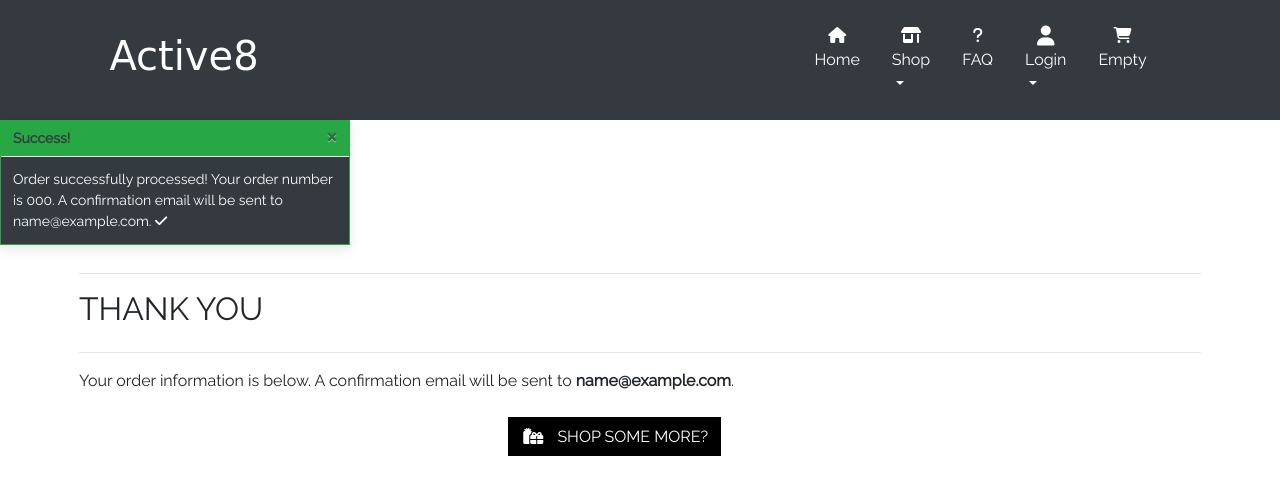
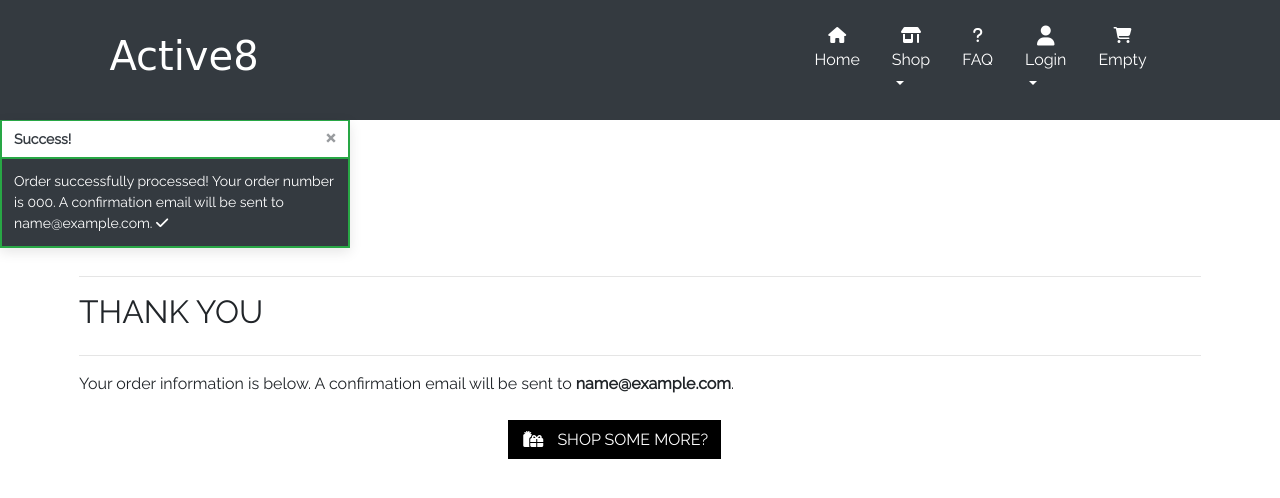
Before and after one commit to CeciliaSwe/portfolio-5th, a Django app: page /payment/payment_success/000 in a window 1280 px wide. Shown: the top 498 px of the page. Run offline with Django 3.2, Linux system fonts and the light colour scheme; tables that the repository leaves empty hold one stand-in row (values such as "Sample post"); some libraries are stand-ins or nearby versions; some web fonts are replaced.

Commit message:
Restyle toasts to increase contrast

```diff
--- a/portfolio-5th/settings.py
+++ b/portfolio-5th/settings.py
@@ -26,7 +26,7 @@ SECRET_KEY = os.environ.get('SECRET_KEY', '*')
 # SECURITY WARNING: don't run with debug turned on in production!
 
 #DEBUG = 'DEVELOPMENT' in os.environ
-DEBUG = False
+DEBUG = True
 
 ALLOWED_HOSTS = ['active8-adventures.herokuapp.com', 'localhost']
 
--- a/templates/includes/toasts/toast_error.html
+++ b/templates/includes/toasts/toast_error.html
@@ -1,12 +1,12 @@
 <div class="toast custom-toast rounded-0 border-top-0 border-danger background" data-autohide="false">
     <div class="w-100 toast-capper bg-danger"></div>
-    <div class="toast-header bg-danger fw-bold text-dark">
+    <div class="toast-header bg-white fw-bold text-dark border-danger border border-5">
         <strong class="mr-auto">Error!</strong>
         <button type="button" class="ml-2 mb-1 close text-danger" data-dismiss="toast" aria-label="Close">
             <span aria-hidden="true">&times;</span>
         </button>
     </div>
-    <div class="toast-body bg-dark text-danger border-danger">
+    <div class="toast-body bg-dark text-white border-danger border border-5">
         {{ message }}
     </div>
   </div>
--- a/templates/includes/toasts/toast_info.html
+++ b/templates/includes/toasts/toast_info.html
@@ -1,12 +1,12 @@
 <div class="toast custom-toast rounded-0 border-top-0 border-info background" data-autohide="false">
   <div class="w-100 toast-capper bg-info"></div>
-  <div class="toast-header bg-info fw-bold text-dark">
+  <div class="toast-header bg-white fw-bold text-dark border border-5 border-info">
       <strong class="mr-auto">Info!</strong>
       <button type="button" class="ml-2 mb-1 close text-dark" data-dismiss="toast" aria-label="Close">
           <span aria-hidden="true">&times;</span>
       </button>
   </div>
-  <div class="toast-body bg-dark text-info border-info">
+  <div class="toast-body bg-dark text-white border-info border border-5">
       {{ message }}
   </div>
 </div>
--- a/templates/includes/toasts/toast_success.html
+++ b/templates/includes/toasts/toast_success.html
@@ -1,12 +1,12 @@
 <div class="toast custom-toast rounded-0 border-top-0 border-success background" data-autohide="false">
     <div class="w-100 toast-capper bg-success"></div>
-    <div class="toast-header bg-success fw-bold text-dark">
+    <div class="toast-header bg-white fw-bold text-dark border border-5 border-success">
         <strong class="mr-auto">Success!</strong>
         <button type="button" class="ml-2 mb-1 close text-dark" data-dismiss="toast" aria-label="Close">
             <span aria-hidden="true">&times;</span>
         </button>
     </div>
-    <div class="toast-body bg-dark text-white border-success">
+    <div class="toast-body bg-dark text-white border border-5 border-success">
         {{ message }} <i class="fas fa-check"></i>
     </div>
   </div>
--- a/templates/includes/toasts/toast_warning.html
+++ b/templates/includes/toasts/toast_warning.html
@@ -1,13 +1,13 @@
 <div class="toast custom-toast rounded-0 border-top-0" data-autohide="false">
     <div class="arrow-up arrow-warning"></div>
     <div class="w-100 toast-capper bg-warning"></div>
-    <div class="toast-header bg-warning fw-bold text-dark">
+    <div class="toast-header bg-white fw-bold text-dark border border-5 border-warning">
         <strong class="mr-auto">Warning!</strong>
         <button type="button" class="ml-2 mb-1 close text-dark" data-dismiss="toast" aria-label="Close">
             <span aria-hidden="true">&times;</span>
         </button>
     </div>
-    <div class="toast-body bg-dark text-warning border-warning">
+    <div class="toast-body bg-dark text-white border border-5 border-warning">
         {{ message }}
     </div>
 </div>
```
